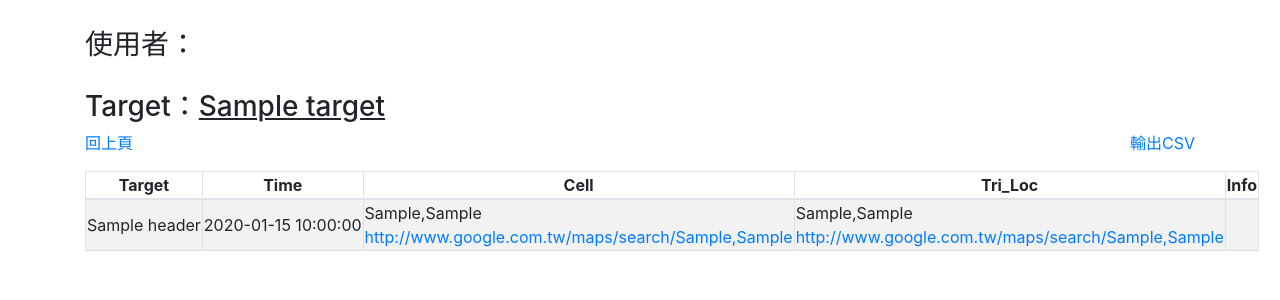
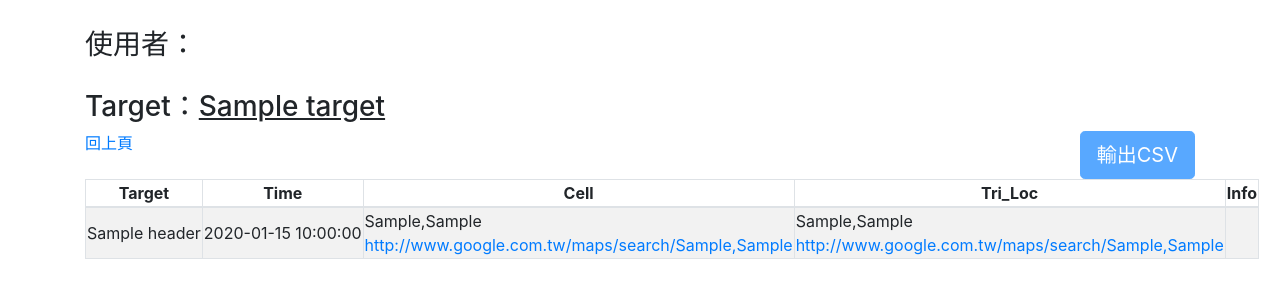
Before and after one commit to latteouka/loccib-frontend, a Flask app: template templates/target_records.html in a window 1280 px wide. Shown: the top 300 px of the page. Run offline with Flask 2, Linux system fonts and the light colour scheme; the template is opened without the code that fills it: most values are stand-ins (such as "Sample title", 1, 10 or a date in 2020); some libraries are stand-ins or nearby versions.

Commit message:
make it better

```diff
--- a/templates/base.html
+++ b/templates/base.html
@@ -10,7 +10,6 @@
 	<link rel="stylesheet" href="{{url_for('.static', filename='mystyle6.css')}}">
 
 	<style>
-	  body { background-color: fafafa; color:5e5e5e; }
 	  table { width: 100%; word-break: break-all;}
 	  td, th {text-align: left; white-space: nowrap;}
 	  td.numeric, th.numeric { text-align: center; }
--- a/templates/target_records.html
+++ b/templates/target_records.html
@@ -14,7 +14,7 @@
 			<p><a href="https://loccib.herokuapp.com/show?user={{user}}">回上頁</a></p>
 		</div>
 		<div style="float: right">
-			<p><a href="https://loccib.herokuapp.com/export?target={{target}}&user={{user}}">輸出CSV</a></p>
+			<a href="https://loccib.herokuapp.com/export?target={{target}}&user={{user}}" class="btn btn-primary btn-lg disabled" role="button" aria-disabled="true">輸出CSV</a>
 		</div>
 
 		<div style="clear: both;"></div>
```
